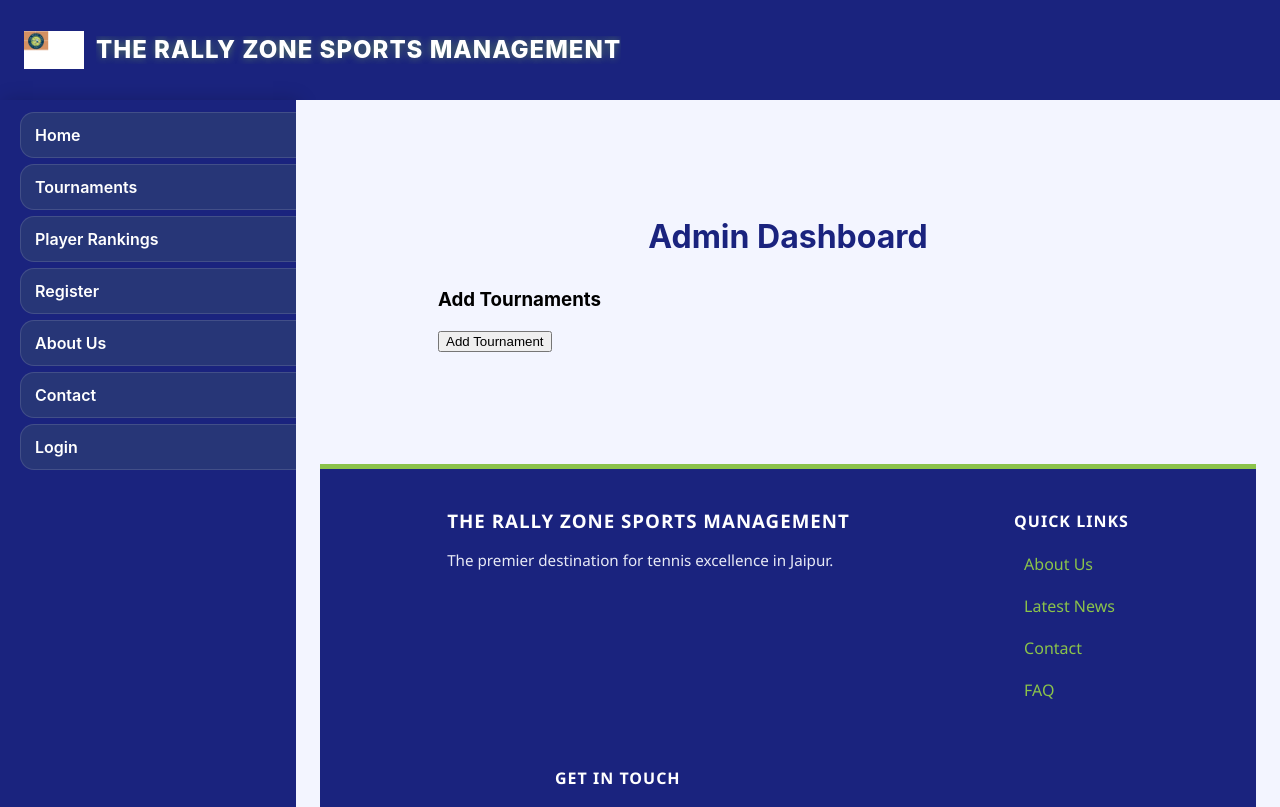
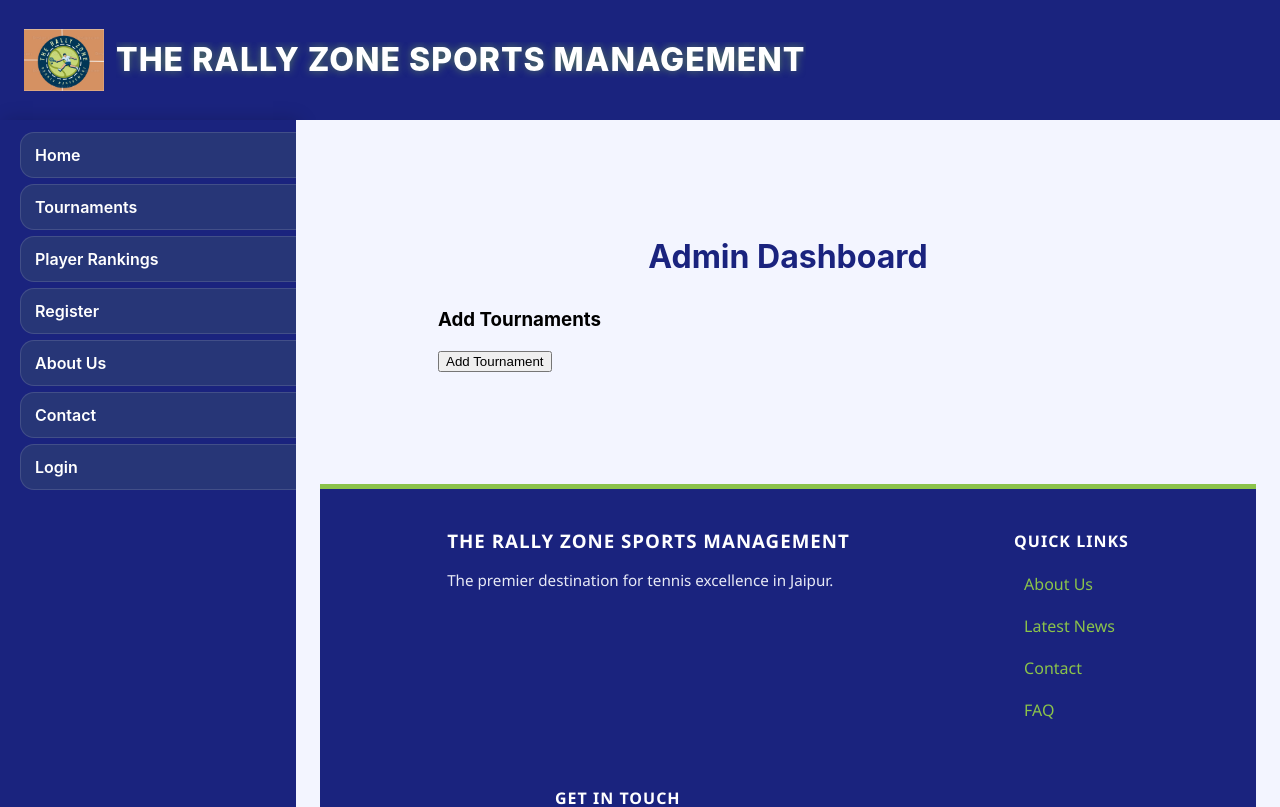
Before and after one commit to asheeshmalpani-hue/therallyzonerepository, a React (Create React App) app: page /admin-dashboard in a window 1280 px wide. Shown: the top 807 px of the page. Built offline with nearby package versions, Linux system fonts and the light colour scheme.

Commit message:
adding logo

```diff
--- a/src/components/Header.css
+++ b/src/components/Header.css
@@ -26,7 +26,7 @@
     flex-wrap: nowrap;
     justify-content: flex-start;
     align-items: center;
-    gap: 16px;
+    gap: 10px;
     padding: 20px 24px;
     background-color: #1a237e;
     color: #ffffff;
@@ -42,15 +42,15 @@
 }
 
 .site-logo {
-    width: 60px;
-    height: 60px;
+    width: 80px;
+    height: 80px;
     object-fit: contain;
     flex-shrink: 0;
 }
 
 .site-title {
     display: inline-block;
-    font-size: 1.5rem;
+    font-size: 2rem;
     font-weight: 800;
     letter-spacing: 1px;
     margin: 0;
```
Also changed, not shown: public/logo.png.
